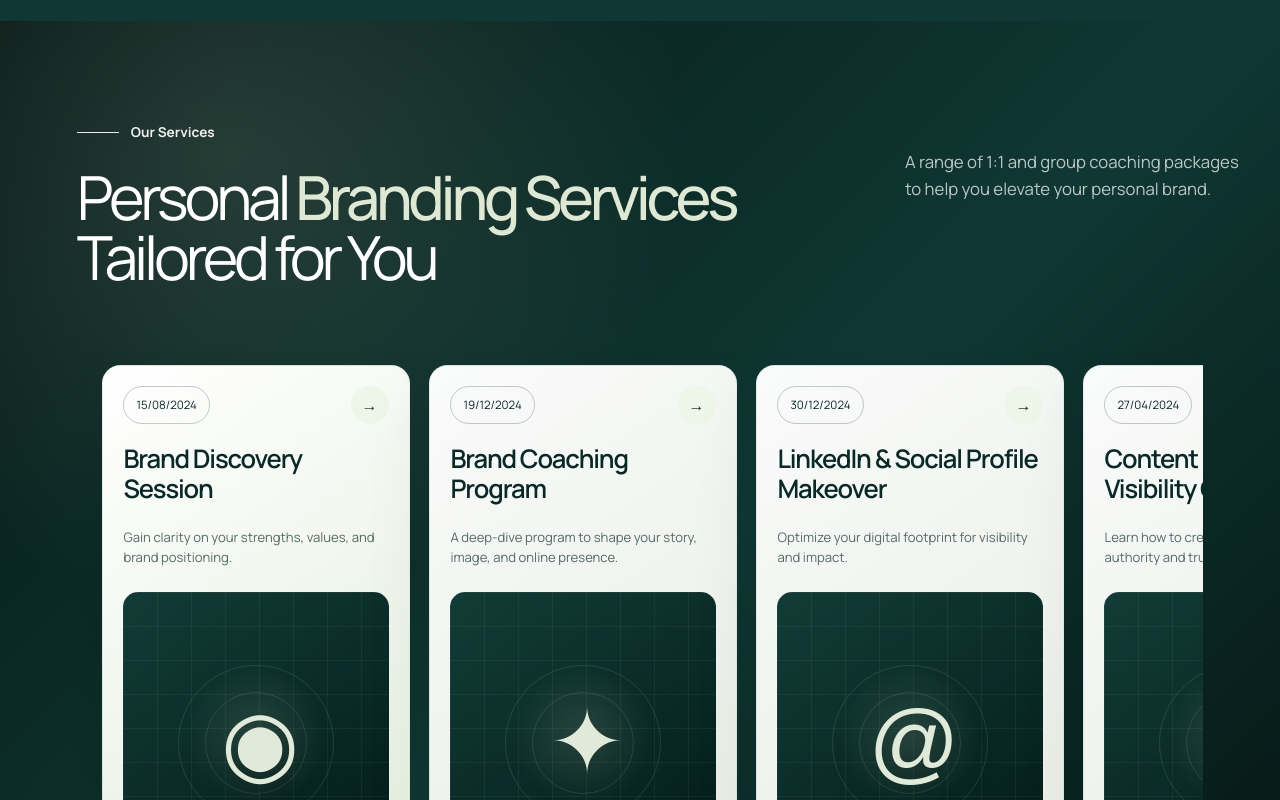
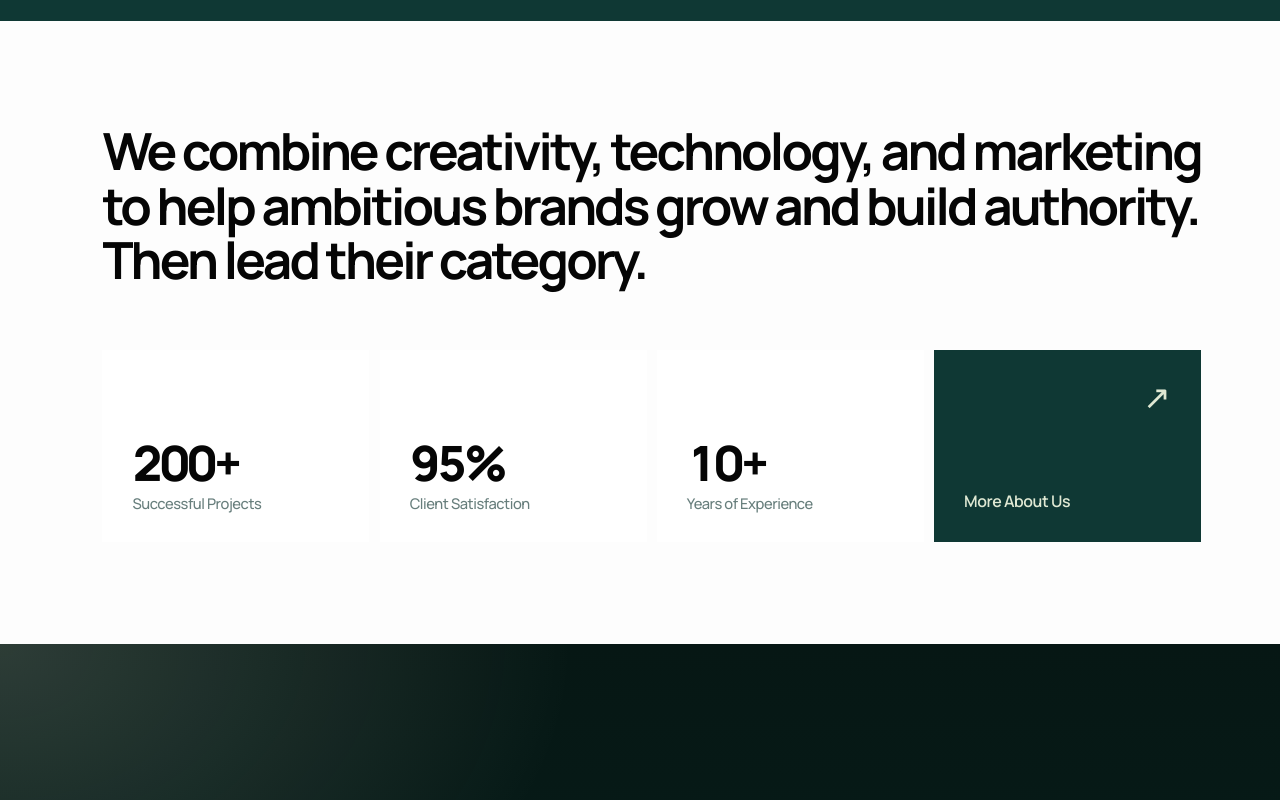
Before and after one commit to iqrarhussain123/cinemorastudios, a Next.js app: page / in a window 1280 px wide. Shown: the part 1600-2400 px from the top of the page. Built offline with nearby package versions, Linux system fonts and the light colour scheme.

Commit message:
Remove services carousel and prioritize founder hero

```diff
--- a/app/page.tsx
+++ b/app/page.tsx
@@ -1,6 +1,4 @@
 import Image from "next/image";
-import { type BrandingService } from "@/components/branding-card";
-import { BrandingShowcase } from "@/components/branding-showcase";
 import { HeroSection } from "@/components/hero-section";
 import { FaqSection } from "@/components/faq-section";
 import { ImpactSection } from "@/components/impact-section";
@@ -20,151 +18,7 @@ const cloudinaryImages = {
     asfarButt:
       "https://res.cloudinary.com/l7fgvttd/image/upload/v1783963323/cinemora/images/team/asfar-butt.png",
   },
-  heroSlides: {
-    slide3:
-      "https://res.cloudinary.com/l7fgvttd/image/upload/v1783963301/cinemora/images/hero/slides/slide3.png",
-    slide4:
-      "https://res.cloudinary.com/l7fgvttd/image/upload/v1783963302/cinemora/images/hero/slides/slide4.png",
-    slide5:
-      "https://res.cloudinary.com/l7fgvttd/image/upload/v1783966417/cinemora/images/hero/slides/slide5.png",
-    slide6:
-      "https://res.cloudinary.com/l7fgvttd/image/upload/v1783963309/cinemora/images/hero/slides/slide6.png",
-    slide7:
-      "https://res.cloudinary.com/l7fgvttd/image/upload/v1783963311/cinemora/images/hero/slides/slide7.png",
-    slide8:
-      "https://res.cloudinary.com/l7fgvttd/image/upload/v1783966424/cinemora/images/hero/slides/slide8.png",
-  },
 };
-
-const brandingServices: BrandingService[] = [
-  {
-    date: "15/08/2024",
-    title: "Brand Discovery Session",
-    symbol: "◉",
-    description:
-      "Gain clarity on your strengths, values, and brand positioning.",
-    imageSrc: cloudinaryImages.heroSlides.slide8,
-  },
-  {
-    date: "19/12/2024",
-    title: "Brand Coaching Program",
-    symbol: "✦",
-    description:
-      "A deep-dive program to shape your story, image, and online presence.",
-    imageSrc: cloudinaryImages.heroSlides.slide5,
-  },
-  {
-    date: "30/12/2024",
-    title: "LinkedIn & Social Profile Makeover",
-    symbol: "@",
-    description: "Optimize your digital footprint for visibility and impact.",
-    imageSrc: cloudinaryImages.heroSlides.slide4,
-  },
-  {
-    date: "27/04/2024",
-    title: "Content Strategy & Visibility Coaching",
-    symbol: "◌",
-    description:
-      "Learn how to create content that builds authority and trust.",
-    imageSrc: cloudinaryImages.heroSlides.slide3,
-  },
-  {
-    date: "04/05/2024",
-    title: "Executive Thought Leadership",
-    symbol: "◆",
-    description:
-      "Shape sharper points of view for founders, coaches, and consultants.",
-    imageSrc: cloudinaryImages.heroSlides.slide7,
-  },
-  {
-    date: "11/05/2024",
-    title: "Podcast Growth Sprint",
-    symbol: "◍",
-    description:
-      "Turn long-form conversations into short clips that build demand.",
-    imageSrc: cloudinaryImages.heroSlides.slide8,
-  },
-  {
-    date: "18/05/2024",
-    title: "Founder Content System",
-    symbol: "⌘",
-    description:
-      "Build a repeatable workflow for ideas, scripting, posting, and review.",
-    imageSrc: cloudinaryImages.heroSlides.slide5,
-  },
-  {
-    date: "25/05/2024",
-    title: "Authority Positioning Audit",
-    symbol: "◎",
-    description:
-      "Clarify your offer, audience, proof, and message before scaling content.",
-    imageSrc: cloudinaryImages.heroSlides.slide6,
-  },
-  {
-    date: "01/06/2024",
-    title: "Short-Form Content Engine",
-    symbol: "▶",
-    description:
-      "Create a weekly clip pipeline for Instagram, TikTok, YouTube, and LinkedIn.",
-    imageSrc: cloudinaryImages.heroSlides.slide8,
-  },
-  {
-    date: "08/06/2024",
-    title: "LinkedIn Authority Builder",
-    symbol: "in",
-    description:
-      "Improve profile clarity, posting cadence, and conversion-focused content.",
-    imageSrc: cloudinaryImages.heroSlides.slide5,
-  },
-  {
-    date: "15/06/2024",
-    title: "Offer Messaging Workshop",
-    symbol: "◇",
-    description:
-      "Translate expertise into clear offers people can understand and buy.",
-    imageSrc: cloudinaryImages.heroSlides.slide4,
-  },
-  {
-    date: "22/06/2024",
-    title: "Audience Research Sprint",
-    symbol: "⌖",
-    description:
-      "Map audience pains, buying triggers, objections, and content angles.",
-    imageSrc: cloudinaryImages.heroSlides.slide3,
-  },
-  {
-    date: "29/06/2024",
-    title: "Personal Brand Visual Kit",
-    symbol: "✣",
-    description:
-      "Set the visual direction for thumbnails, posts, reels, and lead magnets.",
-    imageSrc: cloudinaryImages.heroSlides.slide7,
-  },
-  {
-    date: "06/07/2024",
-    title: "Launch Content Plan",
-    symbol: "↗",
-    description:
-      "Plan launch content that builds attention before the offer goes live.",
-    imageSrc: cloudinaryImages.heroSlides.slide8,
-  },
-  {
-    date: "13/07/2024",
-    title: "Client Conversion Funnel",
-    symbol: "⇄",
-    description:
-      "Connect content, calls-to-action, lead capture, and follow-up into one flow.",
-    imageSrc: cloudinaryImages.heroSlides.slide5,
-  },
-  {
-    date: "20/07/2024",
-    title: "Retention Content Strategy",
-    symbol: "∞",
-    description:
-      "Keep clients engaged with proof, education, updates, and authority signals.",
-    imageSrc: cloudinaryImages.heroSlides.slide6,
-  },
-];
 
 const teamMembers = [
   {
@@ -211,28 +65,6 @@ export default function Home() {
           </div>
         </section>
       </div>
-
-      <section className="branding-section" id="case-studies">
-        <div className="branding-inner">
-          <div className="section-intro">
-            <div>
-              <p className="eyebrow">Our Services</p>
-              <h2>
-                Personal <span>Branding Services</span>
-                <br />
-                Tailored for You
-              </h2>
-            </div>
-            <p className="intro-copy">
-              A range of 1:1 and group coaching packages to help you elevate
-              your personal brand.
-            </p>
-          </div>
-
-          <BrandingShowcase services={brandingServices} />
-
-        </div>
-      </section>
 
       <ImpactSection />
       <WorkCarousel />
--- a/components/hero-section.tsx
+++ b/components/hero-section.tsx
@@ -6,13 +6,13 @@ import { useEffect, useRef } from "react";
 import { RollingText } from "@/components/rolling-link";
 
 const heroSlides = [
+  "https://res.cloudinary.com/l7fgvttd/image/upload/v1784420054/cinemora/images/hero/slides/iqrar-studios.png",
   "https://res.cloudinary.com/l7fgvttd/image/upload/v1783963301/cinemora/images/hero/slides/slide3.png",
   "https://res.cloudinary.com/l7fgvttd/image/upload/v1783963302/cinemora/images/hero/slides/slide4.png",
   "https://res.cloudinary.com/l7fgvttd/image/upload/v1783966417/cinemora/images/hero/slides/slide5.png",
   "https://res.cloudinary.com/l7fgvttd/image/upload/v1783963309/cinemora/images/hero/slides/slide6.png",
   "https://res.cloudinary.com/l7fgvttd/image/upload/v1783963311/cinemora/images/hero/slides/slide7.png",
   "https://res.cloudinary.com/l7fgvttd/image/upload/v1783966424/cinemora/images/hero/slides/slide8.png",
-  "https://res.cloudinary.com/l7fgvttd/image/upload/v1784420054/cinemora/images/hero/slides/iqrar-studios.png",
 ];
 
 const showcaseBrands = [
--- a/components/site-header.tsx
+++ b/components/site-header.tsx
@@ -7,7 +7,7 @@ import { RollingLink, RollingText } from "@/components/rolling-link";
 const navigation = [
   { href: "#top", label: "Home" },
   { href: "#services", label: "Services" },
-  { href: "#case-studies", label: "Case Studies" },
+  { href: "#work", label: "Case Studies" },
   { href: "/booking", label: "Contact Us" },
 ];
 
```
